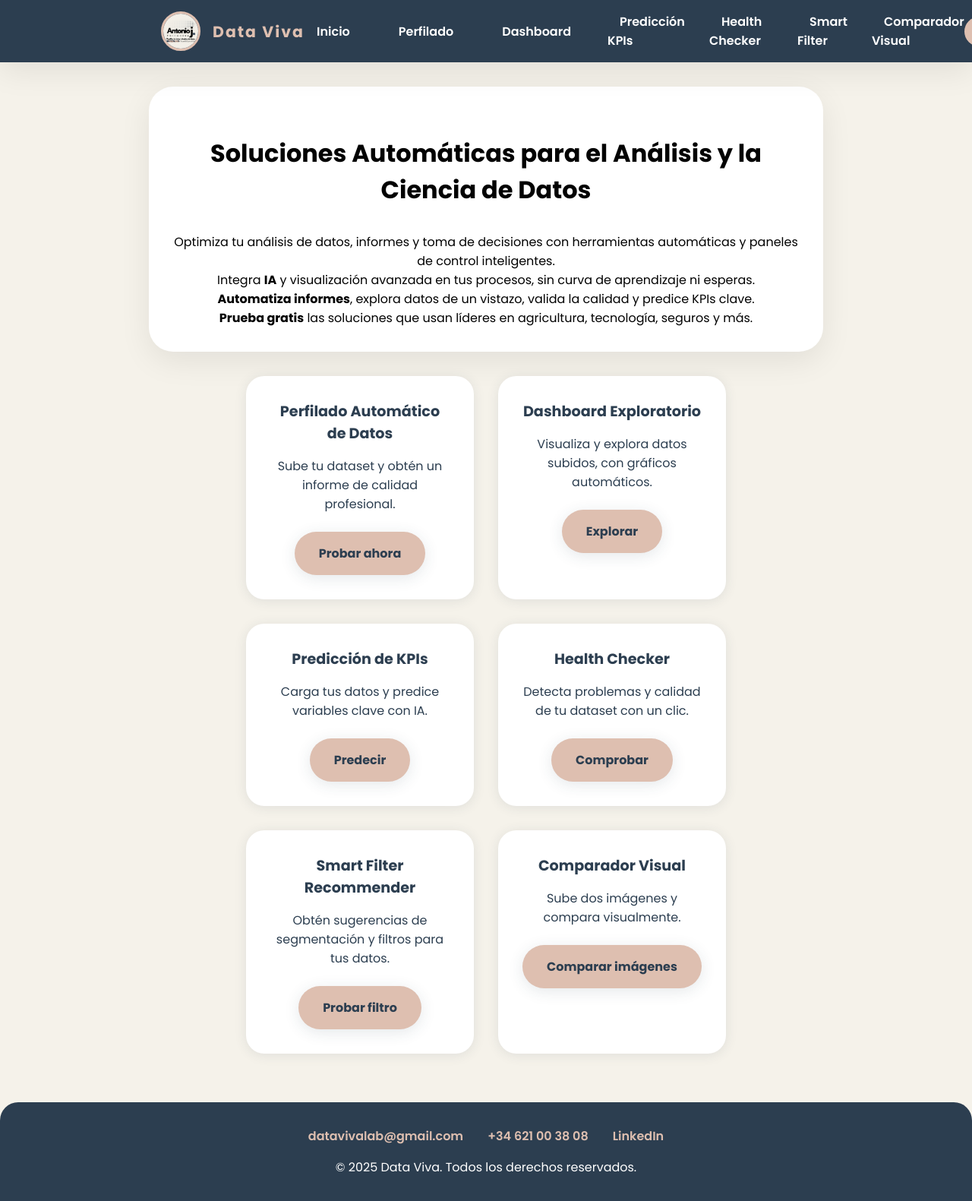
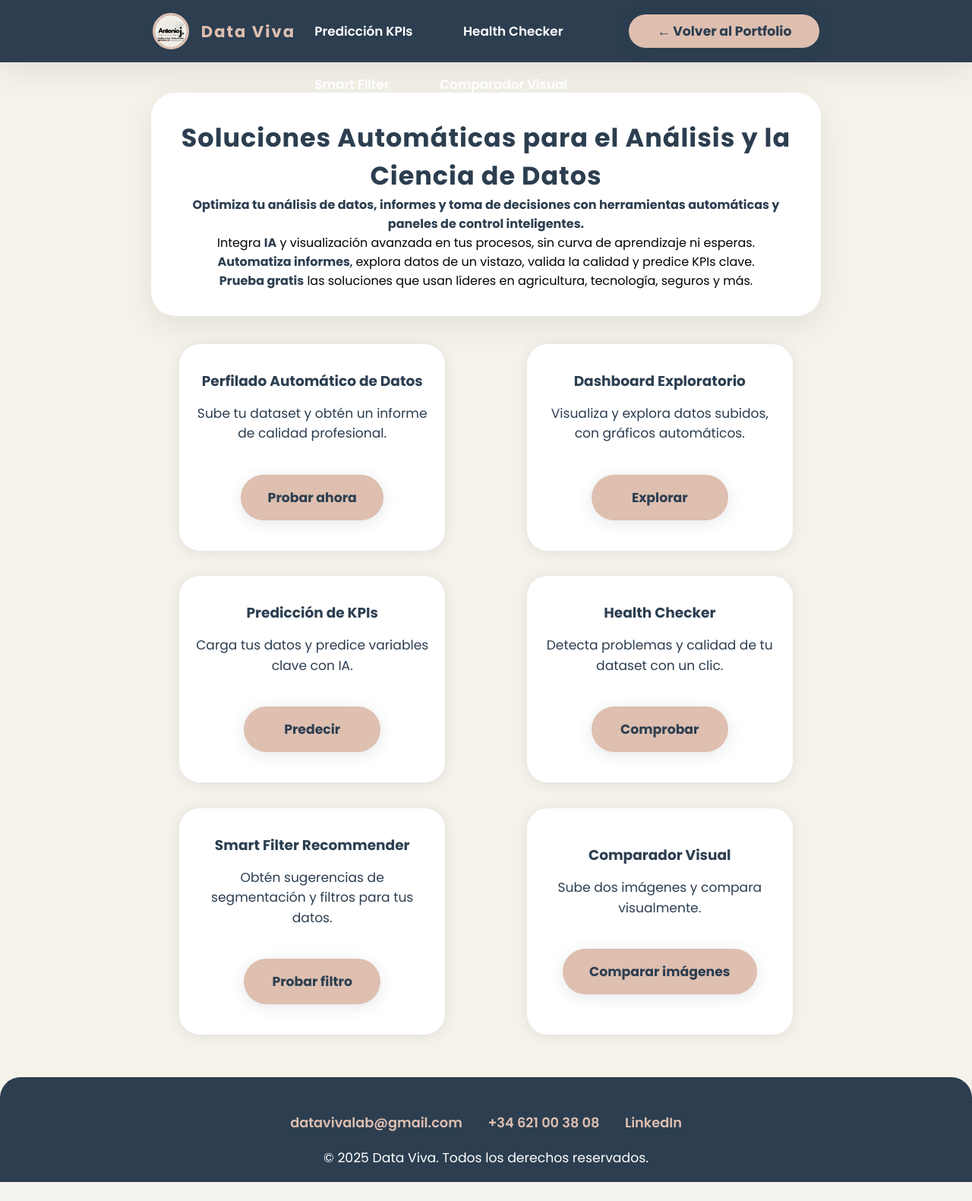
Before and after one commit to AntonioJFdez/App-Data-Viva, a Flask app: page / in a window 1280 px wide. Shown: the whole page at 76% size. After the commit the page ends 1556 px from the top, so only its background shows below. Run offline with Flask 3, Linux system fonts and the light colour scheme.

Commit message:
Update app.css

```diff
--- a/static/css/app.css
+++ b/static/css/app.css
@@ -1,4 +1,3 @@
-/* Variables */
 :root {
     --primary: #2c3e50;
     --secondary: #debfb0;
@@ -8,82 +7,94 @@
     --border-radius: 2rem;
     --box-shadow: 0 12px 40px rgba(0,0,0,0.08);
     --header-height: 82px;
+    --card-maxwidth: 370px;
     --content-maxwidth: 920px;
 }
 
-/* Reset */
-* {
-    box-sizing: border-box;
+/* RESET Y ESTRUCTURA BÁSICA */
+html, body {
+    width: 100vw;
+    min-height: 100vh;
     margin: 0;
     padding: 0;
-}
-html, body {
-    min-height: 100vh;
-    width: 100%;
+    background: var(--background);
     font-family: 'Poppins', sans-serif;
     color: var(--text);
-    background: var(--background);
+    box-sizing: border-box;
     overflow-x: hidden;
 }
 body {
     display: flex;
     flex-direction: column;
+    min-height: 100vh;
 }
-main {
-    flex: 1;
-}
+main { flex: 1 0 auto; }
+* { box-sizing: border-box; }
 
-/* Header */
+/* HEADER */
 header {
-    position: sticky;
-    top: 0;
-    z-index: 1000;
+    width: 100vw;
     background: var(--primary);
     box-shadow: var(--box-shadow);
-    width: 100%;
+    position: sticky;
+    top: 0; left: 0;
+    z-index: 1000;
 }
 .nav-container {
-    max-width: var(--content-maxwidth);
-    margin: 0 auto;
     display: flex;
     align-items: center;
     justify-content: space-between;
+    max-width: var(--content-maxwidth);
+    width: 100%;
+    margin: 0 auto;
     height: var(--header-height);
-    padding: 0 2rem;
+    padding: 0 1.3rem;
+    gap: 0.5rem;
 }
 .nav-logo {
     display: flex;
     align-items: center;
     gap: 1rem;
     text-decoration: none;
+    flex-shrink: 0;
 }
 .nav-logo img {
-    width: 52px;
-    height: 52px;
+    width: 48px; height: 48px;
     border-radius: 50%;
     border: 3px solid var(--secondary);
 }
 .nav-logo span {
     color: var(--secondary);
-    font-size: 1.28rem;
+    font-size: 1.32rem;
     font-weight: bold;
     letter-spacing: 2px;
     white-space: nowrap;
+}
+nav {
+    flex: 1 1 auto;
+    display: flex;
+    justify-content: center;
+    min-width: 0;
 }
 nav ul {
     display: flex;
     gap: 2rem;
     list-style: none;
+    margin: 0;
     align-items: center;
+    padding: 0;
+    flex-wrap: wrap;
 }
 nav a {
     color: var(--white);
     text-decoration: none;
-    font-size: 1rem;
+    font-size: 1.05rem;
     font-weight: 600;
-    padding: 0.5rem 1rem;
+    padding: 0.36rem 1.08rem;
     border-radius: 1.4rem;
     transition: background 0.2s, color 0.2s;
+    display: inline-block;
+    white-space: nowrap;
 }
 nav a:hover {
     background: var(--secondary);
@@ -91,141 +102,257 @@ nav a:hover {
 }
 .cta-nav {
     background: var(--secondary);
-    color: var(--primary);
+    color: var(--primary) !important;
     font-weight: 700;
-    border-radius: 2rem;
-    padding: 0.5rem 1rem;
-    font-size: 1rem;
+    border-radius: 2.2rem;
+    padding: 0.78rem 2.3rem;
+    margin-left: 1.2rem;
+    font-size: 1.08rem;
+    border: none;
+    box-shadow: 0 4px 20px rgba(44,62,80,0.13);
+    transition: background 0.16s, color 0.16s, transform 0.16s;
     text-decoration: none;
+    line-height: 1.3;
+    display: flex;
+    align-items: center;
+    justify-content: center;
+    height: 44px;
+    min-width: 205px;
+    max-width: 99vw;
     white-space: nowrap;
+    overflow: visible;
+    flex-shrink: 0;
 }
 .cta-nav:hover {
     background: var(--primary);
-    color: var(--secondary);
+    color: var(--secondary) !important;
     border: 2px solid var(--secondary);
     text-decoration: underline;
+    transform: scale(1.05) translateY(-2px);
 }
 
-/* Container */
+/* HERO Y GRID */
+.container, .hero-info-card, .projects-section, .projects-grid {
+    max-width: var(--content-maxwidth);
+    width: 100%;
+    margin: 0 auto;
+    box-sizing: border-box;
+}
 .container {
-    max-width: var(--content-maxwidth);
-    margin: 0 auto;
-    padding: 2rem 1rem;
+    padding: 2.5rem 1.2rem 1.5rem 1.2rem;
+    display: flex;
+    flex-direction: column;
+    align-items: center;
 }
-
-/* Hero */
 .hero-info-card {
     background: var(--white);
     border-radius: var(--border-radius);
     box-shadow: var(--box-shadow);
-    padding: 2rem;
-    margin-bottom: 2rem;
+    padding: 2.2rem 2.1rem 2.1rem 2.1rem;
+    margin-bottom: 2.3rem;
     text-align: center;
+    width: 100%;
+    box-sizing: border-box;
 }
+.corp-title, h2.section-title {
+    color: var(--primary) !important;
+    font-size: 2.09rem;
+    font-weight: 700;
+    letter-spacing: 0.03em;
+    margin-bottom: 1.1rem;
+    text-align: center;
+    width: 100%;
+}
+.hero-info-card > div, .center {
+    text-align: center !important;
+    width: 100%;
+}
+.bold, b, strong {
+    font-weight: 700 !important;
+    color: var(--primary) !important;
+}
+.center { text-align: center !important; width: 100%; margin: 0 auto; }
+h1, h2, h3 {
+    text-align: center;
+    color: var(--primary);
+    font-weight: 700;
+}
+h1 { font-size: 2.05rem; }
+h2 { font-size: 1.53rem; }
+h3 { font-size: 1.25rem; }
 
-/* Projects Grid */
+/* Grid de Proyectos */
+.projects-section {
+    padding: 0;
+    display: flex;
+    flex-direction: column;
+    align-items: center;
+}
 .projects-grid {
     display: flex;
     flex-wrap: wrap;
-    gap: 2rem;
+    gap: 2.1rem;
     justify-content: center;
+    align-items: stretch;
+    width: 100%;
+    margin: 0 auto;
 }
 .project-card {
     background: var(--white);
-    border-radius: 1.5rem;
+    border-radius: 1.7rem;
     box-shadow: 0 2px 16px rgba(44,62,80,0.10);
-    padding: 2rem;
-    max-width: 300px;
+    padding: 2.2rem 1.2rem 1.8rem 1.2rem;
+    max-width: 350px;
+    min-width: 250px;
     flex: 1 1 300px;
+    display: flex;
+    flex-direction: column;
+    align-items: center;
+    justify-content: center;
+    text-align: center;
+    margin: 0 auto;
+    transition: box-shadow 0.18s, transform 0.18s;
+}
+.project-card:hover { box-shadow: 0 4px 28px rgba(44,62,80,0.16); transform: scale(1.022);}
+.project-title {
+    color: var(--primary) !important;
+    font-weight: 700;
+    font-size: 1.16rem;
+    margin-bottom: 1rem;
     text-align: center;
 }
-.project-title {
-    color: var(--primary);
-    font-weight: 700;
-    font-size: 1.2rem;
-    margin-bottom: 1rem;
-}
 .project-desc {
-    color: var(--primary);
-    font-size: 1rem;
-    margin-bottom: 1.5rem;
+    color: var(--primary) !important;
+    font-size: 1.07rem;
+    text-align: center;
+    margin-bottom: 1.35rem;
+    line-height: 1.55;
+    font-weight: 500;
 }
 
-/* Buttons */
-.cta-button, .volver-inicio-link {
+/* BOTONES */
+.cta-button, .cta-button-home, .button, button, input[type="submit"], .volver-inicio-link {
     display: inline-block;
-    padding: 1rem 2rem;
-    font-size: 1rem;
+    padding: 1.06rem 2.2rem;
+    font-size: 1.08rem;
     background: var(--secondary);
     color: var(--primary);
-    border-radius: 2rem;
+    border-radius: 2.3rem;
     font-weight: 700;
     text-decoration: none;
     border: none;
     box-shadow: 0 4px 20px rgba(44,62,80,0.12);
-    transition: transform 0.2s, background 0.2s, color 0.2s;
+    transition: transform 0.19s, box-shadow 0.19s, background 0.19s, color 0.19s;
+    font-family: 'Poppins', sans-serif;
+    text-align: center;
+    min-width: 180px;
+    margin-top: 1.2rem;
+    margin-bottom: 0.7rem;
+    width: auto;
 }
-.cta-button:hover, .volver-inicio-link:hover {
+.cta-button:hover, .cta-button-home:hover, .button:hover, button:hover, input[type="submit"]:hover, .volver-inicio-link:hover {
     background: var(--primary);
     color: var(--secondary);
-    transform: scale(1.05);
+    transform: scale(1.045) translateY(-2px);
+}
+.volver-inicio-link {
+    margin-top: 1.4rem;
+    margin-bottom: 0.8rem;
 }
 
-/* Center */
-.center {
-    text-align: center;
-    margin-top: 2rem;
+/* FORMULARIOS Y INPUTS */
+input[type="file"], select {
+    border-radius: 1.5rem;
+    border: 1.5px solid var(--secondary);
+    background: var(--background);
+    padding: 1.05rem 1.22rem;
+    font-family: 'Poppins', sans-serif;
+    font-size: 1.04rem;
+    color: var(--primary);
+    margin-bottom: 1.1rem;
+    box-shadow: 0 2px 10px rgba(44,62,80,0.09);
+    transition: border 0.15s, box-shadow 0.15s;
+    width: 100%;
+}
+input[type="file"]:hover, select:focus {
+    border-color: var(--primary);
+    box-shadow: 0 0 0 3px rgba(222, 191, 176, 0.12);
+}
+input[type="text"], input[type="number"], input[type="email"], textarea {
+    border-radius: 1.5rem;
+    border: 1.3px solid var(--secondary);
+    background: var(--white);
+    padding: 1.05rem 1.22rem;
+    font-family: 'Poppins', sans-serif;
+    font-size: 1.04rem;
+    color: var(--primary);
+    margin-bottom: 1.1rem;
+    box-shadow: 0 2px 8px rgba(44,62,80,0.05);
+    transition: border 0.15s, box-shadow 0.15s;
+    width: 100%;
+}
+input:focus, textarea:focus {
+    border-color: var(--primary);
+    outline: none;
+    box-shadow: 0 0 0 2px rgba(222,191,176,0.17);
 }
 
-/* Footer */
+/* FOOTER */
 footer {
     background: var(--primary);
     color: var(--white);
     text-align: center;
-    padding: 2rem 1rem;
+    padding: 2.2rem 0 1.2rem 0;
     margin-top: 2rem;
-    border-top-left-radius: 1.5rem;
-    border-top-right-radius: 1.5rem;
+    font-size: 1rem;
+    border-top-left-radius: 1.7rem;
+    border-top-right-radius: 1.7rem;
+    width: 100vw;
 }
 .footer-contactos {
-    display: flex;
-    flex-wrap: wrap;
-    justify-content: center;
-    gap: 2rem;
-    margin-bottom: 1rem;
+    margin-top: 0.7rem;
+    display: flex; flex-wrap: wrap; justify-content: center; gap: 2.1rem;
+    width: 100%;
 }
 .footer-contactos a {
-    color: var(--secondary);
-    text-decoration: none;
+    color: var(--secondary); text-decoration: none; display:inline-flex; align-items:center; gap:0.48rem; font-size:1.11rem;
     font-weight: 600;
+    transition: color 0.2s;
 }
-.footer-contactos a:hover {
+.footer-contactos a:hover { color: var(--white);}
+.footer-derechos {
+    margin-top: 1.2rem;
     color: var(--white);
-}
-.footer-derechos {
-    font-size: 1rem;
+    font-size: 1.08rem;
     font-weight: 500;
+    text-align: center;
+    width: 100%;
 }
 
-/* Responsive */
-@media (max-width: 768px) {
+/* RESPONSIVE REAL */
+@media (max-width: 1050px) {
+    .container, .projects-grid, .hero-info-card, .projects-section { max-width: 99vw; }
+    .nav-container { max-width: 99vw; }
+}
+@media (max-width: 900px) {
     .nav-container {
         flex-direction: column;
-        align-items: flex-start;
+        align-items: stretch;
         height: auto;
-        padding: 1rem;
+        gap: 0.6rem;
+        padding: 0 0.6rem;
     }
-    nav ul {
-        flex-direction: column;
-        gap: 1rem;
-        width: 100%;
-    }
-    .cta-nav {
-        align-self: flex-end;
-        margin-top: 1rem;
-    }
-    .projects-grid {
-        flex-direction: column;
-        align-items: center;
-    }
+    nav { justify-content: center; }
+    .cta-nav { width: 100%; max-width: 99vw; min-width: 140px; margin: 0.8rem auto 0.6rem auto; }
+    .projects-grid { gap: 1rem; }
+    .project-card { max-width: 99vw; }
 }
+@media (max-width: 600px) {
+    .nav-logo img { width: 32px; height: 32px;}
+    .nav-logo span { font-size: 0.98rem;}
+    .hero-info-card { padding: 1.1rem 0.3rem; }
+    .cta-button, .cta-button-home, .volver-inicio-link { font-size: 0.97rem; padding: 0.75rem 0.9rem; min-width: 99px;}
+    .footer-contactos { gap: 0.6rem; }
+    .cta-nav { font-size: 0.93rem; padding: 0.62rem 0.62rem; min-width: 99px; max-width: 99vw;}
+    nav ul { gap: 0.6rem; }
+}
```
